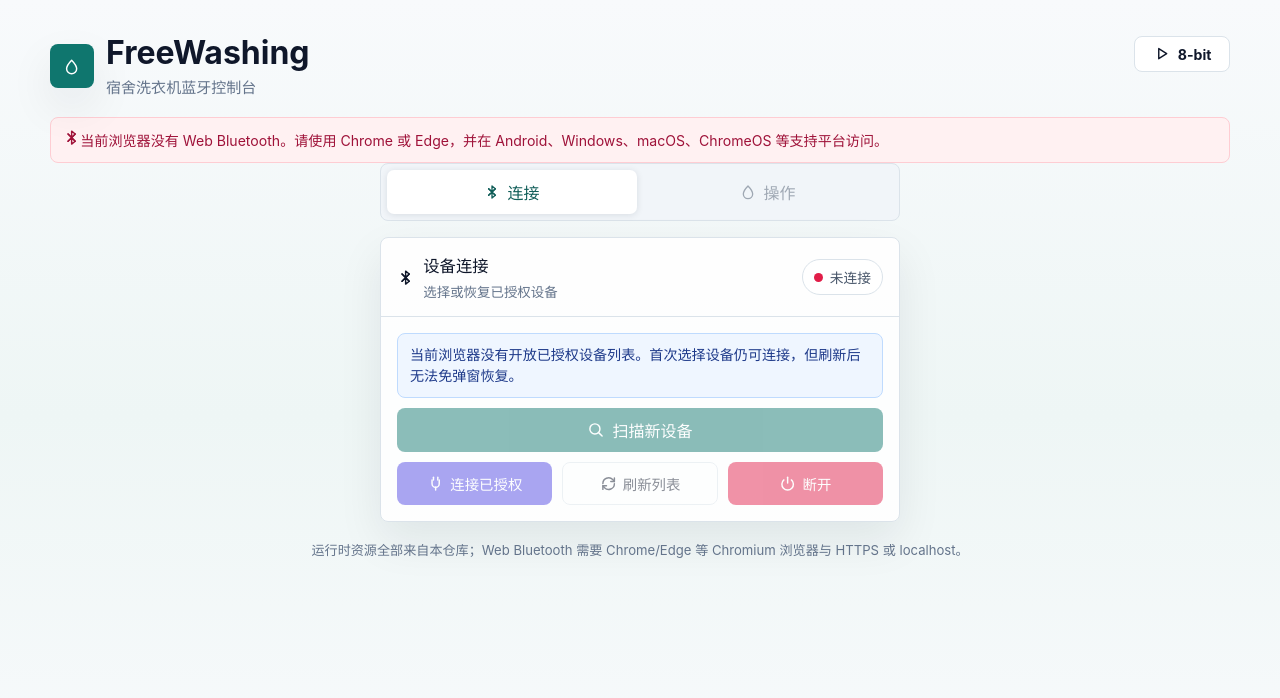
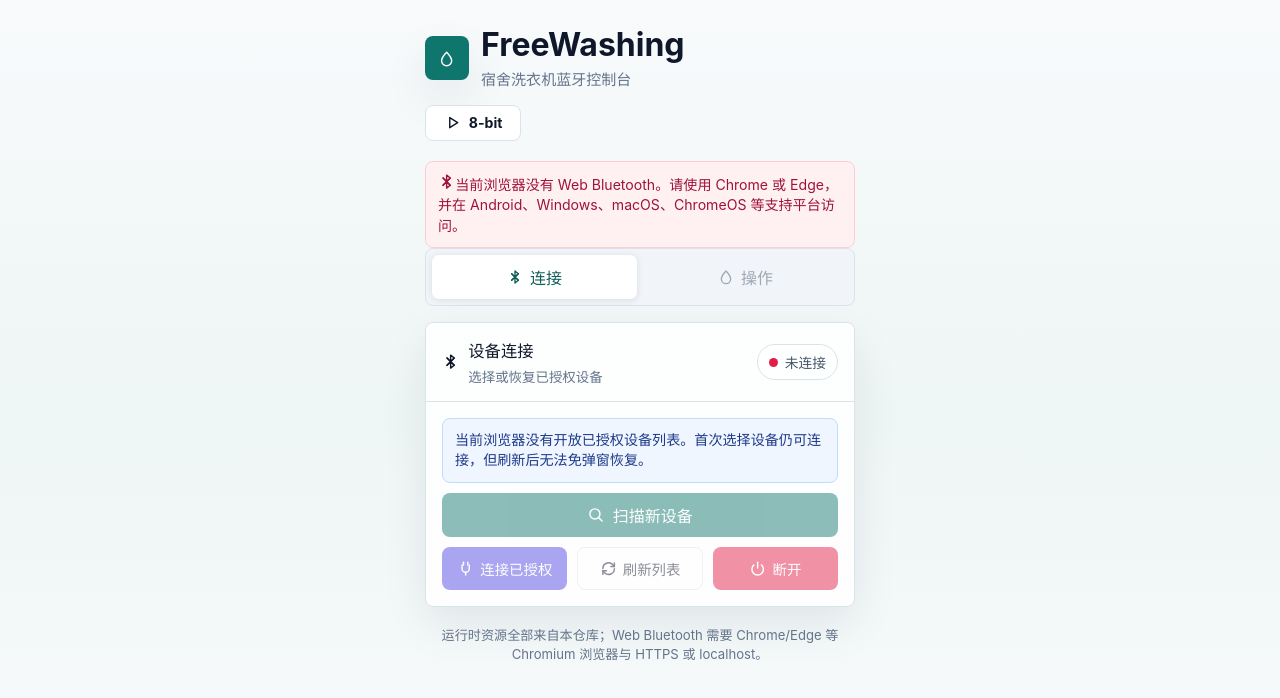
Before and after one commit to stack-all/FreeWashing, a React (Vite) app in the folder webui/: page / in a window 1280 px wide. Shown: the top 698 px of the page. Built offline with nearby package versions, Linux system fonts and the light colour scheme.

Commit message:
Use mobile layout across viewports

```diff
--- a/webui/src/styles.css
+++ b/webui/src/styles.css
@@ -48,18 +48,19 @@ button {
 
 .app-shell {
   min-height: 100vh;
-  padding: 20px;
+  padding: 12px;
 }
 
 .app-frame {
-  width: min(1180px, 100%);
+  width: min(430px, 100%);
   margin: 0 auto;
 }
 
 .topbar {
   display: flex;
-  align-items: flex-start;
-  justify-content: space-between;
+  align-items: stretch;
+  flex-direction: column;
+  justify-content: flex-start;
   gap: 16px;
   padding: 16px 0 20px;
 }
@@ -99,7 +100,7 @@ button {
 .top-actions {
   display: flex;
   flex-wrap: wrap;
-  justify-content: flex-end;
+  justify-content: flex-start;
   gap: 8px;
 }
 
@@ -109,6 +110,7 @@ button {
 }
 
 .module-loop-button {
+  width: auto;
   min-width: 96px;
   border-color: var(--line-strong);
 }
@@ -121,7 +123,7 @@ button {
 
 .app-tabs {
   display: grid;
-  width: min(520px, 100%);
+  width: 100%;
   grid-template-columns: repeat(2, minmax(0, 1fr));
   gap: 6px;
   margin: 0 auto 16px;
@@ -201,7 +203,7 @@ button {
 
 .layout {
   display: grid;
-  grid-template-columns: minmax(280px, 360px) minmax(0, 1fr);
+  grid-template-columns: 1fr;
   gap: 16px;
   align-items: start;
 }
@@ -211,12 +213,12 @@ button {
 }
 
 .app-view {
-  width: min(860px, 100%);
+  width: 100%;
   margin: 0 auto;
 }
 
 .connection-view {
-  width: min(520px, 100%);
+  width: 100%;
   margin: 0 auto;
 }
 
@@ -269,25 +271,26 @@ button {
 
 .tab-strip {
   display: grid;
-  grid-template-columns: repeat(4, minmax(0, 1fr));
-  gap: 6px;
+  grid-template-columns: repeat(2, minmax(0, 1fr));
+  gap: 4px;
   border-bottom: 1px solid var(--line);
   background: var(--surface-muted);
-  padding: 8px;
+  padding: 6px;
 }
 
 .tab-button {
   display: inline-flex;
-  min-height: 42px;
+  min-height: 40px;
   align-items: center;
   justify-content: center;
-  gap: 7px;
+  gap: 4px;
   border-radius: 7px;
   background: transparent;
   color: var(--text-soft);
   cursor: pointer;
   font-weight: 800;
-  padding: 8px 10px;
+  padding: 7px 6px;
+  font-size: 0.86rem;
 }
 
 .tab-button.active {
@@ -322,13 +325,13 @@ button {
 
 .grid-2 {
   display: grid;
-  grid-template-columns: repeat(2, minmax(0, 1fr));
+  grid-template-columns: 1fr;
   gap: 10px;
 }
 
 .grid-3 {
   display: grid;
-  grid-template-columns: repeat(3, minmax(0, 1fr));
+  grid-template-columns: 1fr;
   gap: 8px;
 }
 
@@ -360,7 +363,7 @@ button {
 
 .status-layout {
   display: grid;
-  grid-template-columns: minmax(0, 1.35fr) minmax(220px, 0.65fr);
+  grid-template-columns: 1fr;
   gap: 14px;
   align-items: start;
 }
@@ -427,7 +430,7 @@ button {
 
 .control-grid {
   display: grid;
-  grid-template-columns: repeat(auto-fit, minmax(152px, 1fr));
+  grid-template-columns: 1fr;
   gap: 10px;
 }
 
@@ -490,6 +493,7 @@ button {
 
 .button {
   display: inline-flex;
+  width: 100%;
   min-height: 42px;
   align-items: center;
   justify-content: center;
@@ -580,7 +584,7 @@ button {
 
 .builder-matrix {
   display: grid;
-  grid-template-columns: repeat(2, minmax(0, 1fr));
+  grid-template-columns: 1fr;
   gap: 10px;
 }
 
@@ -610,7 +614,7 @@ button {
 
 .builder-actions {
   display: grid;
-  grid-template-columns: repeat(2, minmax(0, 1fr));
+  grid-template-columns: 1fr;
   gap: 10px;
 }
 
@@ -722,7 +726,7 @@ code,
 
 .metric-grid {
   display: grid;
-  grid-template-columns: repeat(2, minmax(0, 1fr));
+  grid-template-columns: 1fr;
   gap: 8px;
 }
 
```
